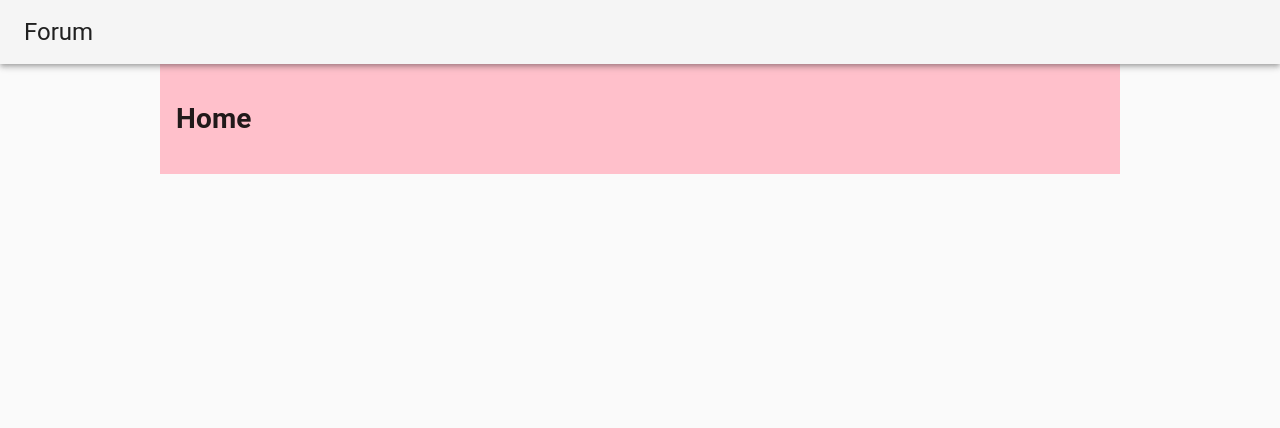
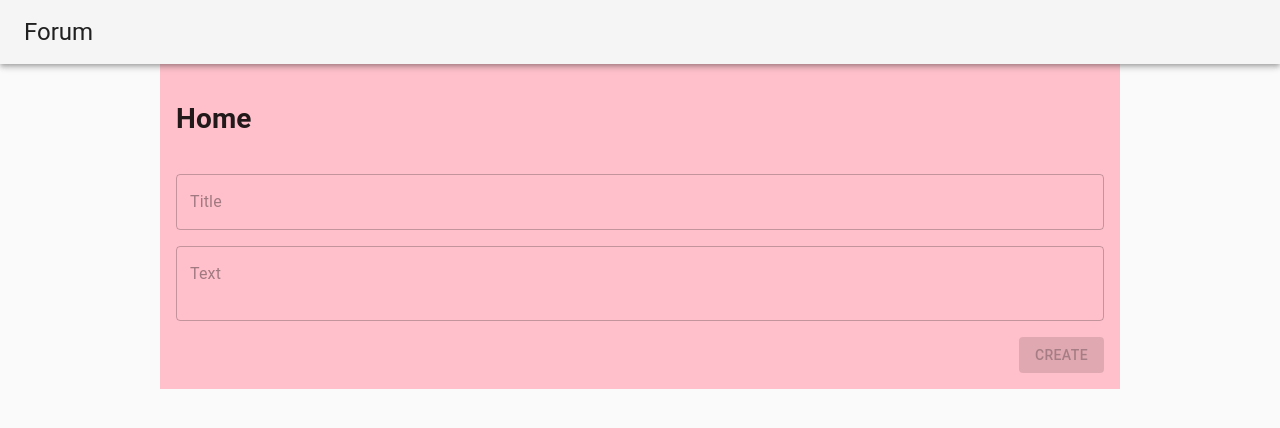
Before and after one commit to tai-fujio/firebase_app, a React (Create React App) app: page / in a window 1280 px wide. Shown: the top 428 px of the page. Built offline with nearby package versions, Linux system fonts and the light colour scheme.

Commit message:
FormThread追加

```diff
--- /dev/null
+++ b/src/components/FormThread.js
@@ -0,0 +1,75 @@
+import { Button, TextField } from '@material-ui/core'
+import { makeStyles } from '@material-ui/styles'
+import React, { useState } from 'react'
+import { useCreateThread } from '../helpers/useCreateThread'
+
+const FormThread = () => {
+  const classes = useStyle()
+
+  const [title, setTitle] = useState('')
+
+  const [text, setText] = useState('')
+
+  const [username, setUsername] = useState('')
+
+  const [createResponse, loading] = useCreateThread()
+
+  const onClick = () => {
+    createResponse({ text, title, username })
+    setText('')
+    setTitle('')
+    setUsername('')
+  }
+
+  return (
+    <form className={classes.form} onSubmit={(event) => event.preventDefault()}>
+      <TextField
+        disabled={loading}
+        fullWidth
+        onChange={(event) => setTitle(event.target.value)}
+        placeholder={'Title'}
+        value={title}
+        variant={'outlined'}
+      />
+        <TextField
+          disabled={loading}
+          fullWidth
+          multiline
+          onChange={(event) => setText(event.target.value)}
+          placeholder={'Text'}
+          rows={2}
+          rowsMax={8}
+          value={text}
+          variant={'outlined'}
+        />
+      {title && text && (
+        <TextField
+          disabled={loading}
+          fullWidth
+          onChange={(event) => setUsername(event.target.value)}
+          placeholder={'Username (optional)'}
+          value={username}
+        />
+      )}
+      <div className={classes.actions}>
+        <Button
+          color={'primary'}
+          disabled={loading || !title || !text}
+          onClick={onClick}
+          variant={'contained'}
+        >
+          {'Create'}
+        </Button>
+      </div>
+    </form>
+  )
+}
+
+const useStyle = makeStyles(({ spacing }) => {
+  return {
+    actions: { display: 'grid', justifyContent: 'flex-end' },
+    form: { display: 'grid', gridRowGap: spacing(2) },
+  }
+})
+
+export default FormThread
--- a/src/components/PageHome.jsx
+++ b/src/components/PageHome.jsx
@@ -1,10 +1,12 @@
 import React from 'react'
 import Main from './Main'
+import FormThread from './FormThread'
 
 const PageHome = () => {
   return (
     <Main>
       <h1>{'Home'}</h1>
+      <FormThread />
     </Main>
   )
 }
--- a/src/helpers/useCreateThread.js
+++ b/src/helpers/useCreateThread.js
@@ -4,7 +4,7 @@ import { useState } from 'react'
 export const useCreateThread = () => {
   const [loading, setLoading] = useState(false)
 
-  const createResponse = async ({ text, title, username }) => {
+  const createResponse = async ({ title, text, username }) => {
     if (loading) return
 
     setLoading(true)
@@ -34,3 +34,4 @@ export const useCreateThread = () => {
   }
 
   return [createResponse, loading]
+}
```
